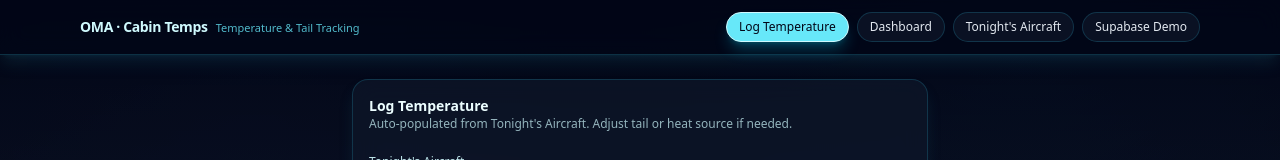
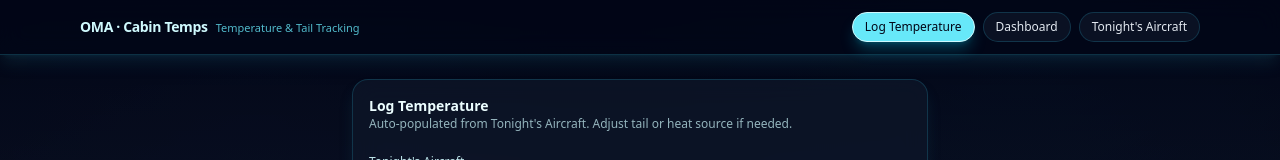
Before and after one commit to Efigenio2025/aircraft-temp-app, a React (Vite) app: page / in a window 1280 px wide. Shown: the top 160 px of the page. Built offline with nearby package versions, Linux system fonts and the light colour scheme; no server answers.

Commit message:
Remove Supabase demo tab

```diff
--- a/src/App.jsx
+++ b/src/App.jsx
@@ -2,10 +2,9 @@ import React, { useState } from "react";
 import { TemperatureLogForm } from "./components/TemperatureLogForm.jsx";
 import { TemperatureDashboard } from "./components/TemperatureDashboard.jsx";
 import { NightTailLog } from "./components/NightTailLog.jsx";
-import { SupabaseExample } from "./components/SupabaseExample.jsx";
 
 export default function App() {
-  const [view, setView] = useState("log"); // "log" | "dashboard" | "night" | "supabase"
+  const [view, setView] = useState("log"); // "log" | "dashboard" | "night"
 
   // In-memory temp logs (cabin temps)
   const [logs, setLogs] = useState([]);
@@ -179,16 +178,6 @@ export default function App() {
             >
               Tonight&apos;s Aircraft
             </button>
-            <button
-              onClick={() => setView("supabase")}
-              className={`px-3 py-1.5 rounded-full border text-xs transition ${
-                view === "supabase"
-                  ? "bg-cyan-300 text-slate-950 border-cyan-100 shadow-lg shadow-cyan-500/30"
-                  : "bg-slate-900/70 border-cyan-900/60 text-slate-200 hover:bg-slate-900/90"
-              }`}
-            >
-              Supabase Demo
-            </button>
           </div>
         </div>
       </nav>
@@ -218,8 +207,6 @@ export default function App() {
             onLogTemp={handleLogTempForTail}
           />
         )}
-
-        {view === "supabase" && <SupabaseExample />}
       </main>
     </div>
   );
```
